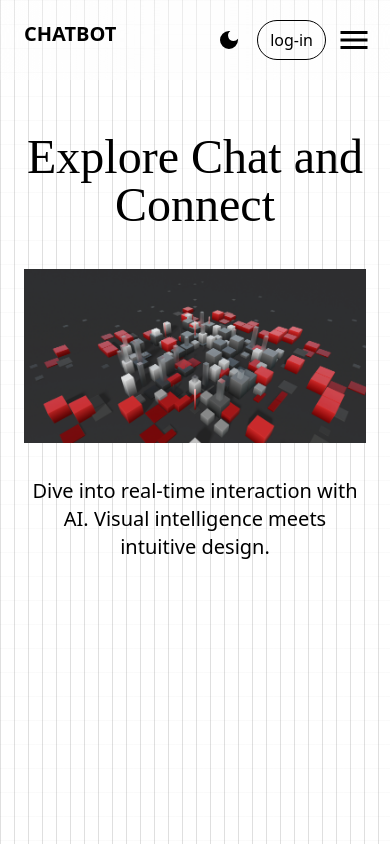
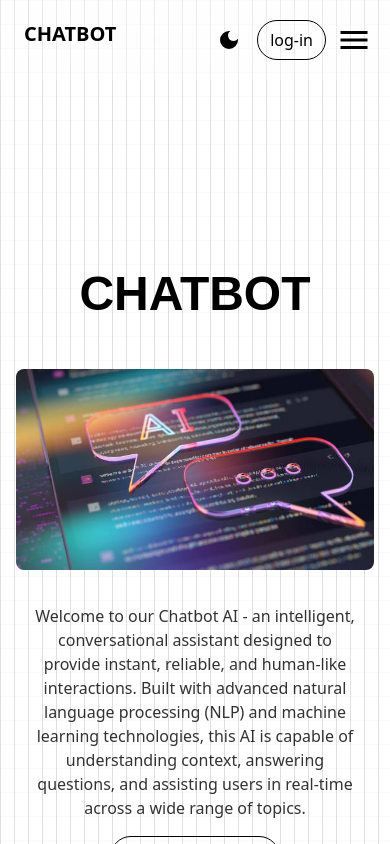
Before and after one commit to ROHITDUBEY777/Chatbot-AI, a React (Vite) app: page / in a window 390 px wide. Shown: the top 844 px of the page. Built offline with nearby package versions, Linux system fonts and the light colour scheme.

Commit message:
Changes done

```diff
--- a/src/components/Hero.jsx
+++ b/src/components/Hero.jsx
@@ -2,8 +2,6 @@ import {useState,useEffect,useRef} from 'react'
 import Navbar from './Navbar';
 import {   motion ,useAnimate,useAnimation,useInView } from 'framer-motion';
 import Ai from "../assets/AI.jpg"
-import App from './spline';
-import image from "../assets/bgimage.jpg";
 
 
 
@@ -45,14 +43,7 @@ const  Hero = ({darkmode,setdarkmode}) => {
 
 
             <Navbar darkmode={darkmode} setdarkmode={setdarkmode}/>
-            <div className='h-screen bg-cover'>
-            <p className='text-5xl md:text-6xl mt-[11vh]  font-[Poppins] md:absolute  mx-auto px-6 py-10 text-center'>Explore Chat and Connect</p>
-            {/* <App /> */}
 
-            {isMobile ?<img src={image} className={` scale-100  px-6`} /> :<App />}
-             <p className='text-xl text-center md:hidden px-6 mt-[4vh]'>Dive into real-time interaction with AI.
-                Visual intelligence meets intuitive design.</p>
-            </div>
             <motion.h1
             initial = {{opacity:0,y:20}}
             animate = {{opacity:1,y:0}}
--- a/src/components/Navbar.jsx
+++ b/src/components/Navbar.jsx
@@ -96,7 +96,7 @@ const Navbar = ({darkmode,setdarkmode}) => {
                 log-in
                 </motion.button>
                {/* popup for sign in */}
-               <div className={`flex  ${darkmode?"bg-[#171717] text-white":"bg-white border text-black "} rounded-lg absolute z-50  py-9 h-fit  right-5  ${popup ? "opacity-100 scale-100 ":"opacity-0 hidden invisible"} `}>
+               <div className={`flex  ${darkmode?"bg-[#171717] text-white":"bg-white border text-black "} rounded-lg absolute z-50  py-9 h-fit  right-2 ${popup ? "opacity-100 scale-100 ":"opacity-0 hidden invisible"} `}>
                <div className='px-10  '>
                       <button onClick={()=>
                       closePopup2()
--- a/src/components/spline.jsx
+++ /dev/null
@@ -1,13 +0,0 @@
-import { Suspense, lazy } from 'react';
-const Spline = lazy(() => import('@splinetool/react-spline'));
-
-
-export default function App() {
-  return (
-   <Suspense fallback={<div>Loading 3D...</div>}>
-  <Spline scene="https://prod.spline.design/XVHdmjA8iiqx0JuL/scene.splinecode" preserveDrawingBuffer={false} />
-
-</Suspense>
-
-  );
-}
```
